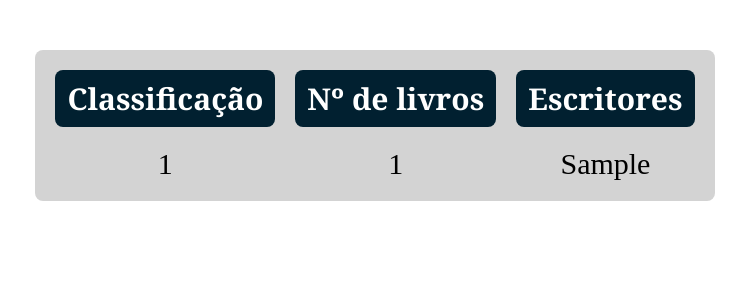
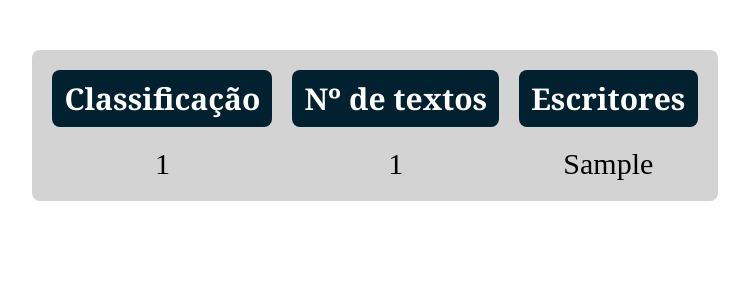
Before and after one commit to carolinasouzafreitas/onbook, a PHP site: page /ranking.php in a window 1280 px wide. Shown: the part 96-396 px from the top of the page, without its empty margins (265-1014 px from the left). Run offline with PHP 8.4, Linux system fonts and the light colour scheme; tables that the repository leaves empty hold one stand-in row (values such as "Sample post").

Commit message:
Update ranking.php

```diff
--- a/ranking.php
+++ b/ranking.php
@@ -20,7 +20,7 @@
     <table class="ranking-table" cellspacing="20">
         <tr class="line-title">
             <th class="line-th">Classificação</th>
-            <th class="line-th">Nº de livros</th>
+            <th class="line-th">Nº de textos</th>
             <th class="line-th">Escritores</th>
         </tr>
 
```
